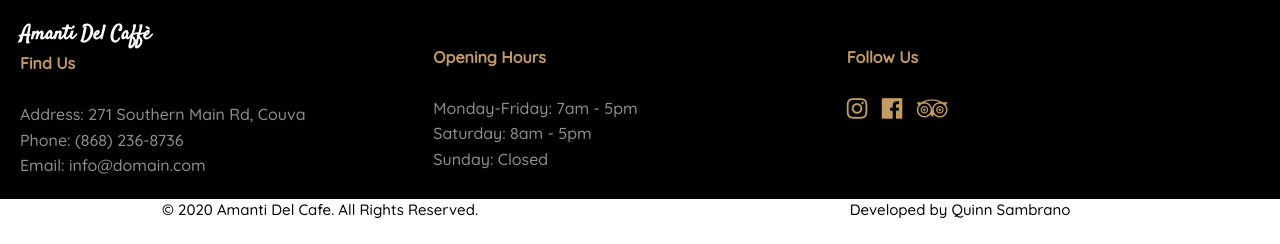
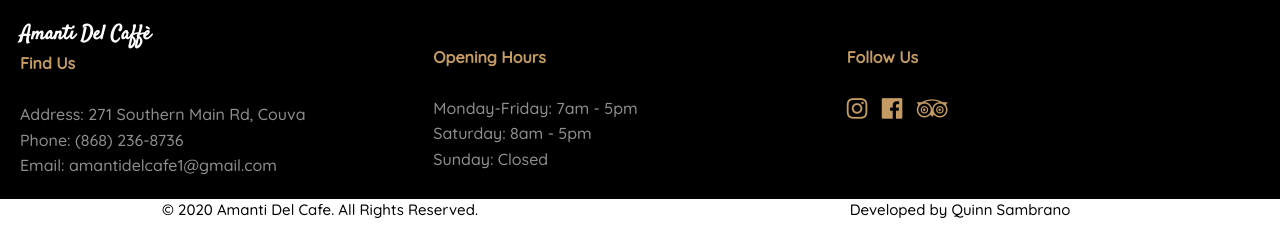
Before and after one commit to QuinnSambr/AmantiCaffe, a Django app: page /SignUp in a window 1280 px wide. Shown: the part 2001-2245 px from the top of the page. Run offline with Django 3.2, Linux system fonts and the light colour scheme.

Commit message:
Update EmailSignUp.html

```diff
--- a/posts/templates/posts/EmailSignUp.html
+++ b/posts/templates/posts/EmailSignUp.html
@@ -116,7 +116,7 @@
             <br>
             <li>Address: 271 Southern Main Rd, Couva</li>
             <li>Phone: (868) 236-8736</li>
-            <li>Email: info@domain.com</li>
+            <li>Email: amantidelcafe1@gmail.com</li>
         </ul>
 
 
```
